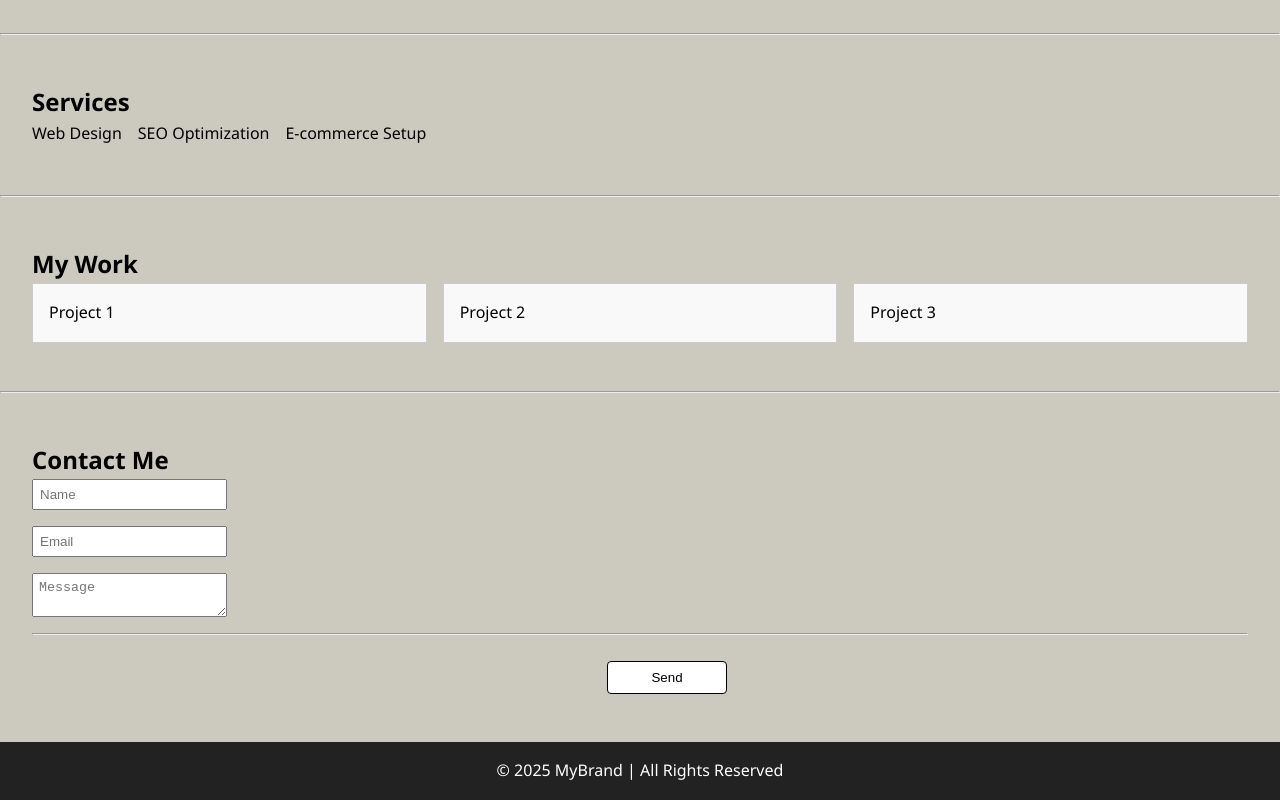
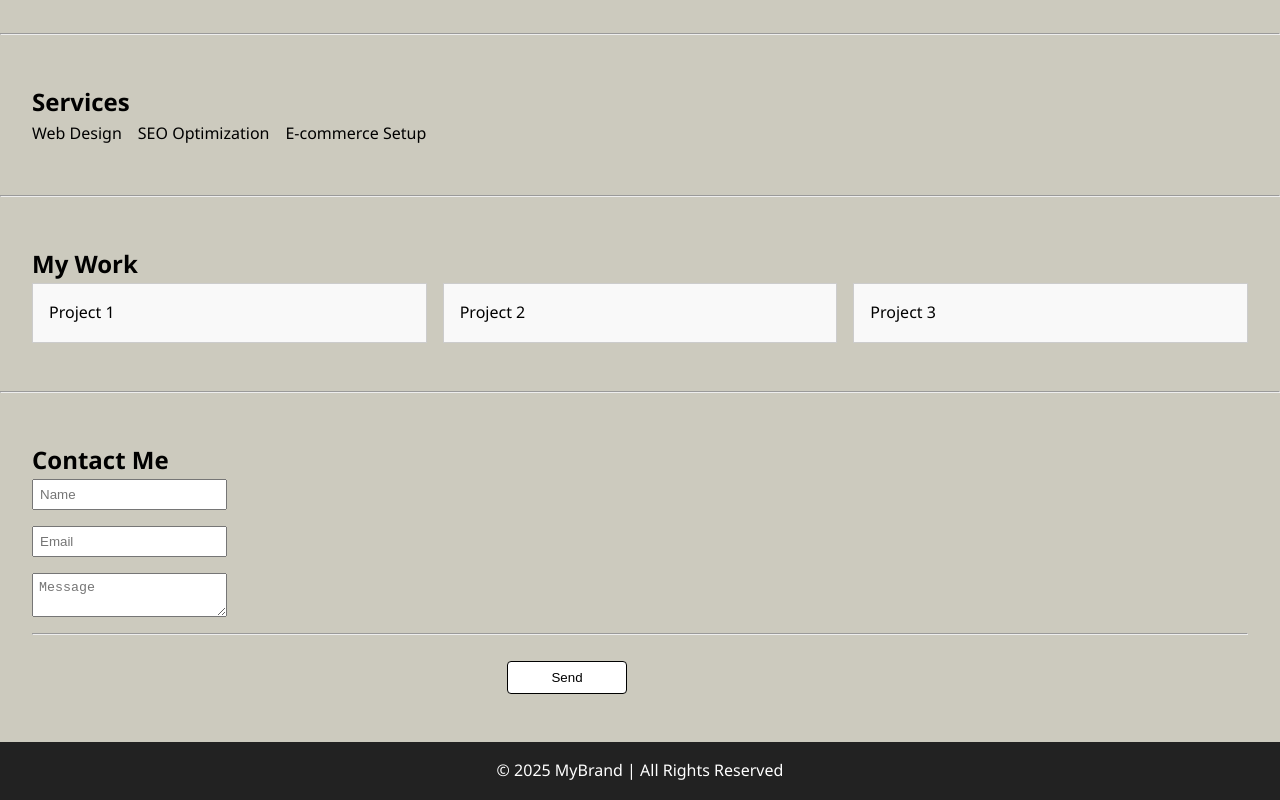
Before and after one commit to majidhassan403/businsess-website, a plain HTML site: page index.html in a window 1280 px wide. Shown: the part 349-1149 px from the top of the page. Drawn offline with Linux system fonts and the light colour scheme.

Commit message:
Update index.html

```diff
--- a/index.html
+++ b/index.html
@@ -96,7 +96,7 @@ button{
   cursor:pointer;
   margin-top:10px;
   width:120px;
-margin-left:575px;
+margin-left:475px;
 
 }
 .btn:hover{
```
